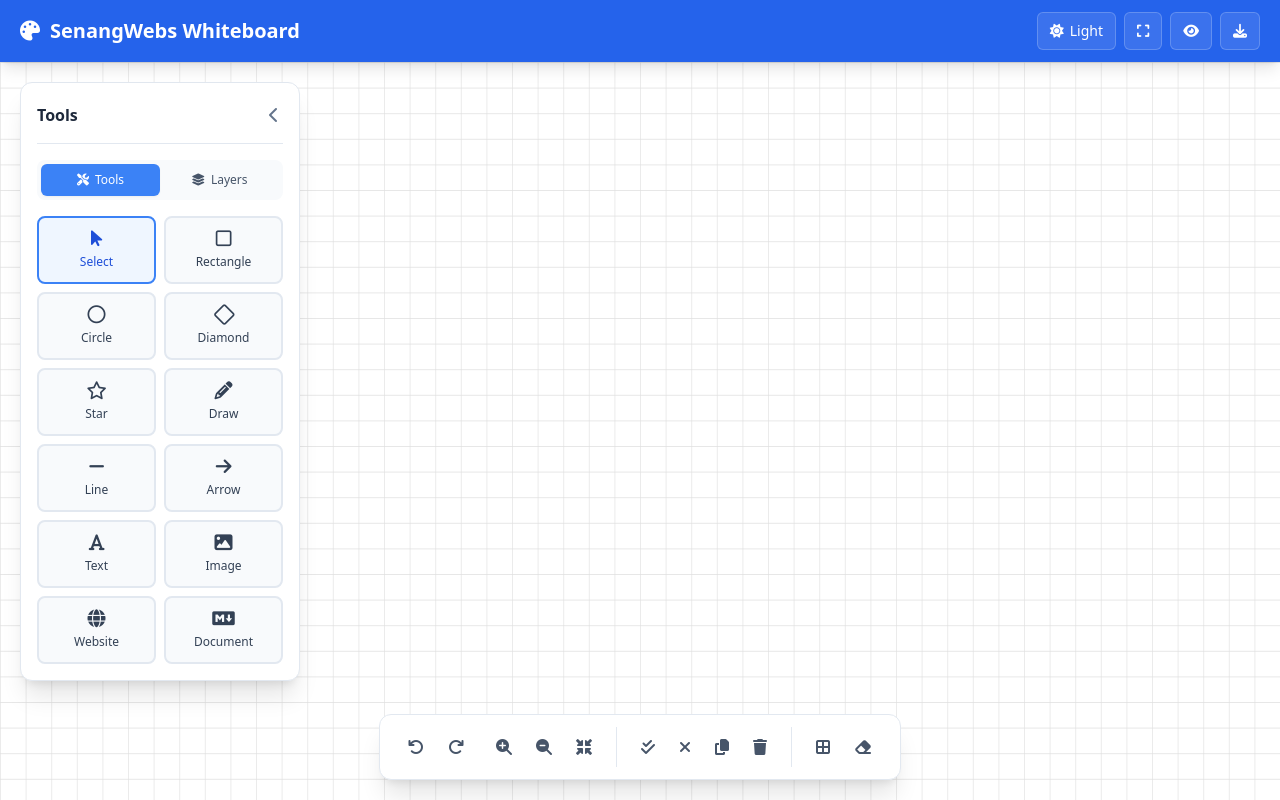
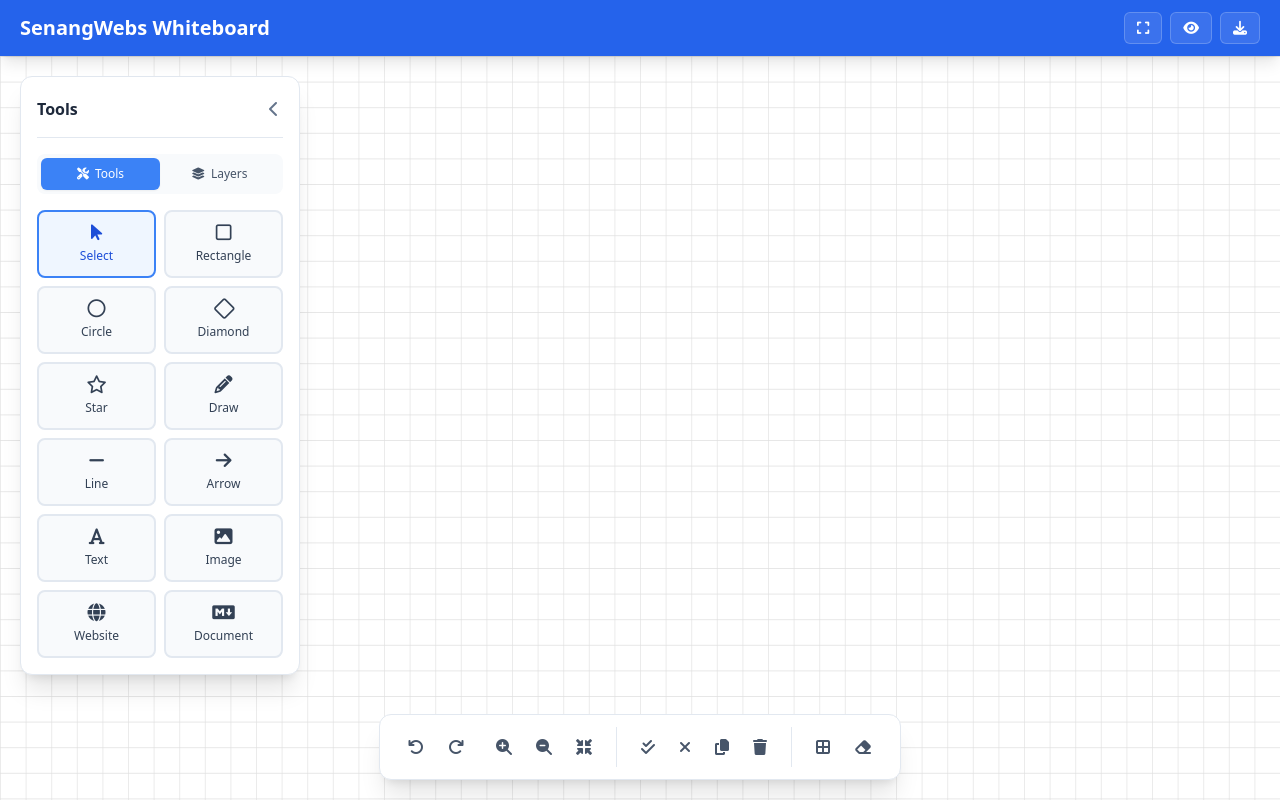
Before and after one commit to a-hakim/senangwebs-whiteboard, a website built with webpack: page examples/sww-tailwind.html in a window 1280 px wide. Built offline with nearby package versions, Linux system fonts and the light colour scheme.

Commit message:
refactor: remove theme toggle button and associated functionality

```diff
--- a/examples/sww-tailwind.html
+++ b/examples/sww-tailwind.html
@@ -124,17 +124,9 @@
         <!-- Top Header -->
         <header class="bg-primary-600 text-white px-5 py-3 flex justify-between items-center shadow-lg z-50">
             <h1 class="text-xl font-semibold flex items-center gap-2.5">
-                <i class="fas fa-palette"></i>
                 SenangWebs Whiteboard
             </h1>
             <div class="flex gap-2">
-                <button onclick="togglePanelMode()"
-                        class="bg-white/10 hover:bg-white/20 border border-white/20 hover:border-white/30 text-white px-3 py-2 rounded-md text-sm transition-all duration-200 flex items-center gap-1.5 hover:-translate-y-0.5"
-                        title="Toggle Panel Theme"
-                        id="themeModeBtn">
-                    <i class="fas fa-moon"></i>
-                    <span id="themeModeText">Dark</span>
-                </button>
                 <button onclick="toggleFullscreen()"
                         class="bg-white/10 hover:bg-white/20 border border-white/20 hover:border-white/30 text-white px-3 py-2 rounded-md text-sm transition-all duration-200 flex items-center gap-1.5 hover:-translate-y-0.5"
                         title="Fullscreen">
@@ -639,27 +631,6 @@
             }
         }
 
-        function togglePanelMode() {
-            const currentMode = swwInstance.options.panelMode;
-            const newMode = currentMode === 'light' ? 'dark' : 'light';
-            swwInstance.setPanelMode(newMode);
-
-            // Update the button text and icon
-            const themeModeText = document.getElementById('themeModeText');
-            const themeModeBtn = document.getElementById('themeModeBtn');
-            const icon = themeModeBtn.querySelector('i');
-
-            if (newMode === 'dark') {
-                themeModeText.textContent = 'Dark';
-                icon.className = 'fas fa-moon';
-            } else {
-                themeModeText.textContent = 'Light';
-                icon.className = 'fas fa-sun';
-            }
-
-            console.log('Panel mode switched to:', newMode);
-        }
-
         function exportCanvas() { alert('Export functionality can be implemented based on your needs (SVG, PNG, JSON, etc.)'); }
 
         function setupKeyboardShortcuts() {
```
